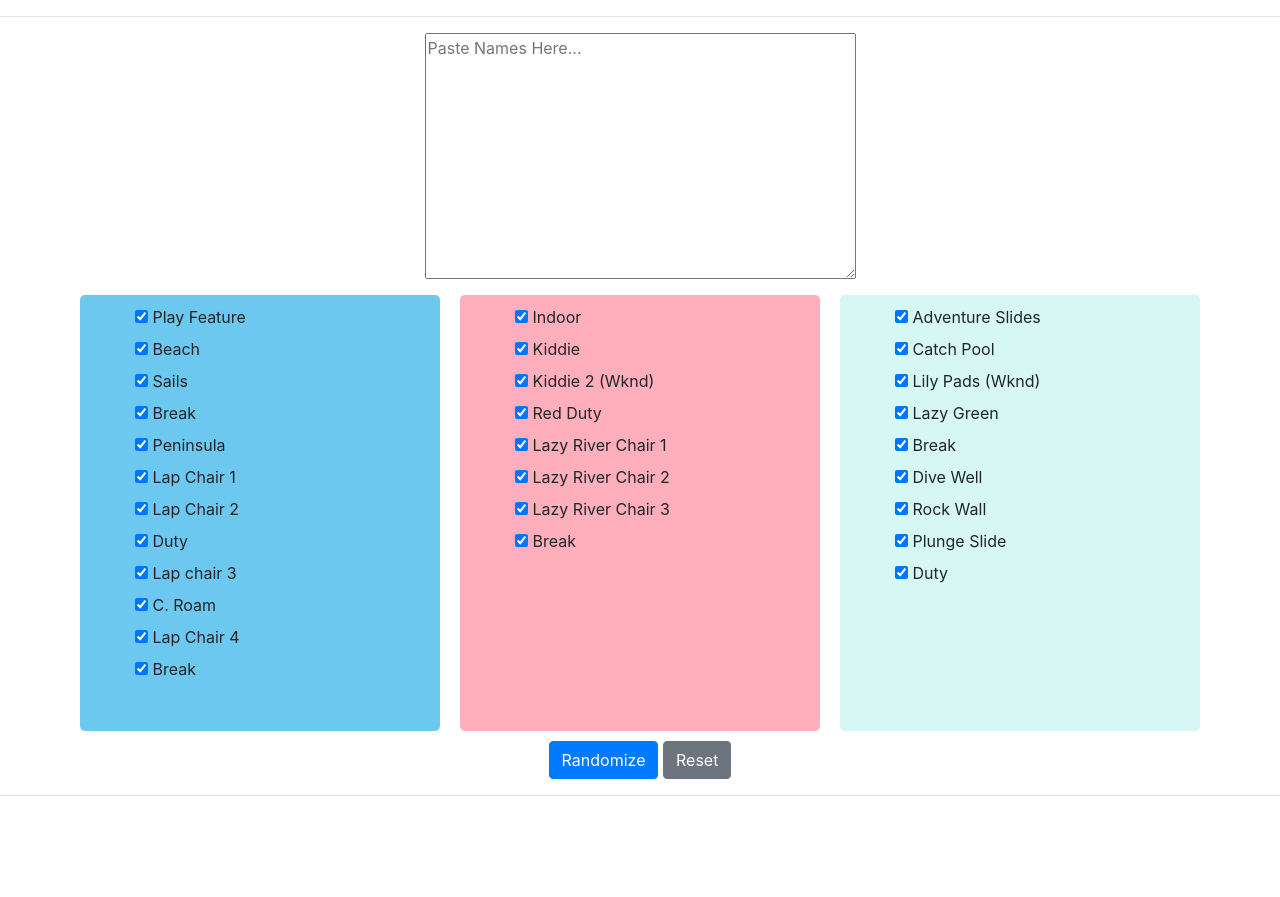
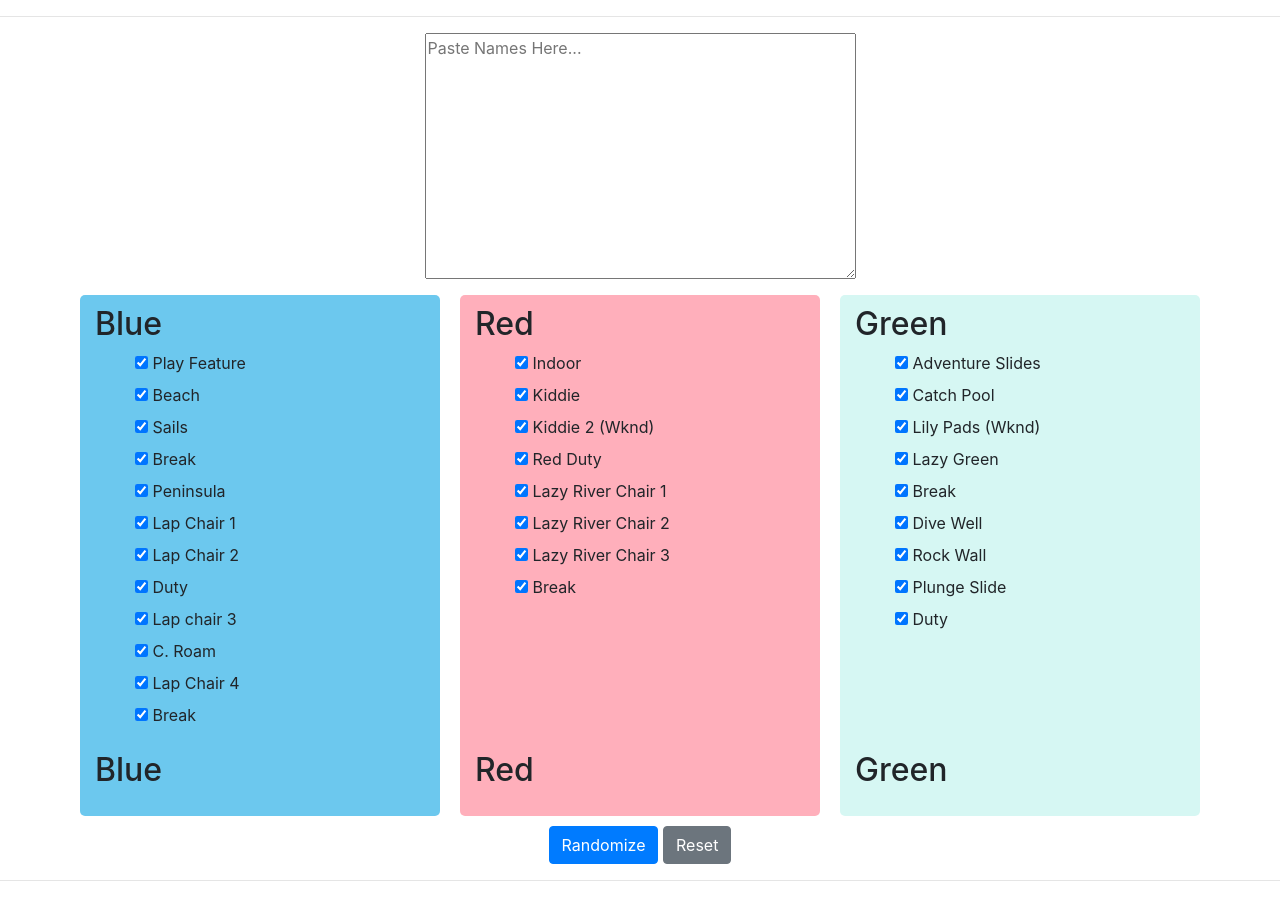
Before and after one commit to jlward/monon-rotationater, a Django app: page / in a window 1280 px wide. Before the commit the page ends 796 px from the top, so only its background shows below. Run offline with Django 3.2, Linux system fonts and the light colour scheme; some libraries are stand-ins or nearby versions.

Commit message:
Deal with color blind folks, strip tons of things when printing.

```diff
--- a/rotationater/templates/index.html
+++ b/rotationater/templates/index.html
@@ -35,6 +35,11 @@
         ul {
             list-style: none;
         }
+        @media print {
+            .not-print {
+                display: none;
+            }
+        }
         </style>
     </head>
     <body>
@@ -42,24 +47,28 @@
         <form method='post'>
             {% csrf_token %}
             <div class="container">
-                <div class="row justify-content-md-center">
+                <div class="row justify-content-md-center not-print">
                     <div class="col-md-auto">
                         {{ form.names }}
                     </div>
                 </div>
-                <div class="row top">
+                <div class="row top not-print">
                     <div class="col-sm blue">
+                        <h2>Blue</h2>
                         {{ form.blue }}
                     </div>
                     <div class="col-sm red">
+                        <h2>Red</h2>
                         {{ form.red }}
                     </div>
                     <div class="col-sm green">
+                        <h2>Green</h2>
                         {{ form.green }}
                     </div>
                 </div>
                 <div class="row bottom">
                     <div class="col-sm blue">
+                        <h2>Blue</h2>
                         <ul>
                         {% if blue_bucket %}
                             {% for name in blue_bucket %}
@@ -69,6 +78,7 @@
                         </ul>
                     </div>
                     <div class="col-sm red">
+                        <h2>Red</h2>
                         <ul>
                         {% if red_bucket %}
                             {% for name in red_bucket %}
@@ -78,6 +88,7 @@
                         </ul>
                     </div>
                     <div class="col-sm green">
+                        <h2>Green</h2>
                         <ul>
                         {% if green_bucket %}
                             {% for name in green_bucket %}
@@ -87,7 +98,7 @@
                         </ul>
                     </div>
                 </div>
-                <div class="row justify-content-md-center">
+                <div class="row justify-content-md-center not-print">
                     <div class="col-md-auto">
                         <input class="btn btn-primary" type='submit' value='Randomize'>
                         <a href="{% url 'index' %}" class="btn btn-secondary">Reset</a>
```
